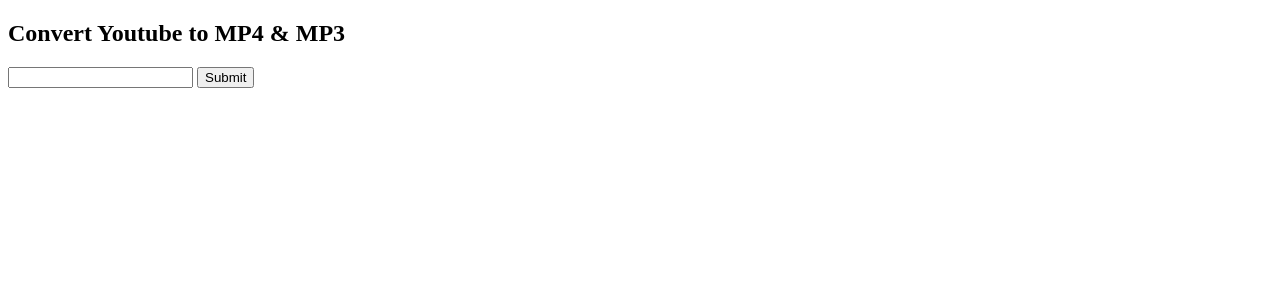
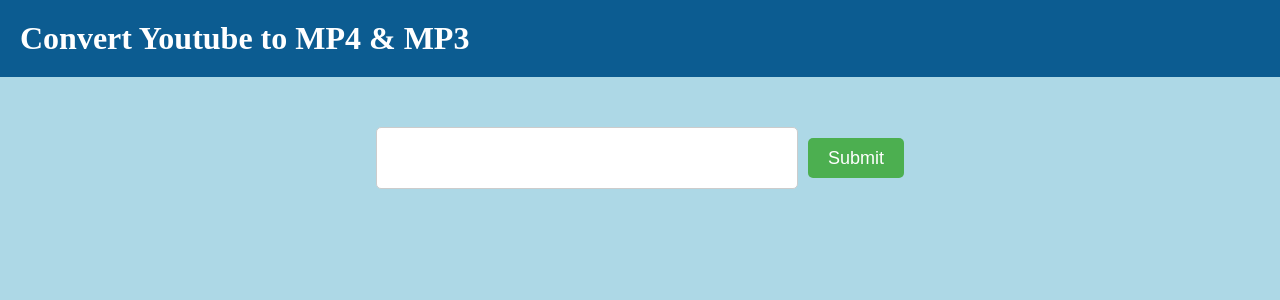
Before and after one commit to IvanRoussev/YouTube-Converter-Python, a Flask app: page /audio in a window 1280 px wide. Shown: the top 300 px of the page. Run offline with Flask 3, Linux system fonts and the light colour scheme.

Commit message:
updated style for form

```diff
--- a/Convert/convertmp3.py
+++ b/Convert/convertmp3.py
@@ -5,7 +5,6 @@
 
 def downloadMp3(link):
     youtubeObj = YouTube(link)
-    videoTitle = youtubeObj.title
     audio = youtubeObj.streams.filter(only_audio=True).first()
 
 
--- a/Convert/convertmp4.py
+++ b/Convert/convertmp4.py
@@ -5,7 +5,6 @@
 
 def downloadMp4(link):
     youtubeObj = YouTube(link)
-    videoTitle = youtubeObj.title
     video = youtubeObj.streams.get_highest_resolution()
 
 
--- /dev/null
+++ b/requirements.txt
@@ -0,0 +1,2 @@
+flask
+pytube
--- a/static/css/style.css
+++ b/static/css/style.css
@@ -80,3 +80,33 @@
   margin: 0;
   padding: 0;
 }
+
+.form {
+  display: flex;
+  flex-direction: row;
+  justify-content: center;
+  align-items: center;
+  margin-top: 50px;
+}
+
+.form input[type='text'] {
+  width: 400px;
+  height: 40px;
+  font-size: 18px;
+  padding: 10px;
+  border: 1px solid #ccc;
+  border-radius: 5px;
+  outline: none;
+}
+
+.form input[type='submit'] {
+  height: 40px;
+  font-size: 18px;
+  padding: 10px 20px;
+  background-color: #4caf50;
+  color: white;
+  border: none;
+  border-radius: 5px;
+  cursor: pointer;
+  margin-left: 10px;
+}
--- a/templates/audio.html
+++ b/templates/audio.html
@@ -7,7 +7,7 @@
     <link
       rel="stylesheet"
       type="text/css"
-      href="{{ url_for('static', filename='css/convert.css') }}"
+      href="{{ url_for('static', filename='css/style.css') }}"
     />
     <title>Convert</title>
   </head>
@@ -17,7 +17,7 @@
         <h1>Convert Youtube to MP4 & MP3</h1>
       </nav>
     </header>
-    <form action="/audio_download" method="post">
+    <form class="form" action="/audio_download" method="post">
       <input type="text" name="audio_input" />
       <input type="submit" value="Submit" />
     </form>
--- a/templates/video.html
+++ b/templates/video.html
@@ -7,7 +7,7 @@
     <link
       rel="stylesheet"
       type="text/css"
-      href="{{ url_for('static', filename='css/convert.css') }}"
+      href="{{ url_for('static', filename='css/style.css') }}"
     />
     <title>Convert</title>
   </head>
@@ -17,7 +17,7 @@
         <h1>Convert Youtube to MP4 & MP3</h1>
       </nav>
     </header>
-    <form action="/video_download" method="post">
+    <form class="form" action="/video_download" method="post">
       <input type="text" name="video_input" />
       <input type="submit" value="Submit" />
     </form>
```
Also changed, not shown: static/css/convert.css (deleted), 1 other file.
